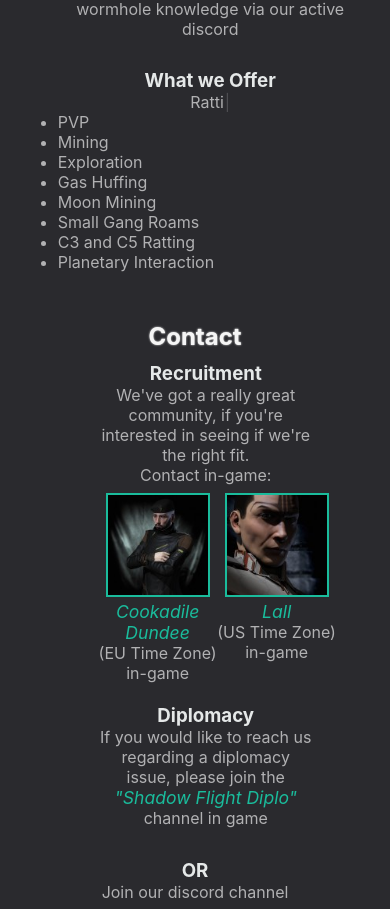
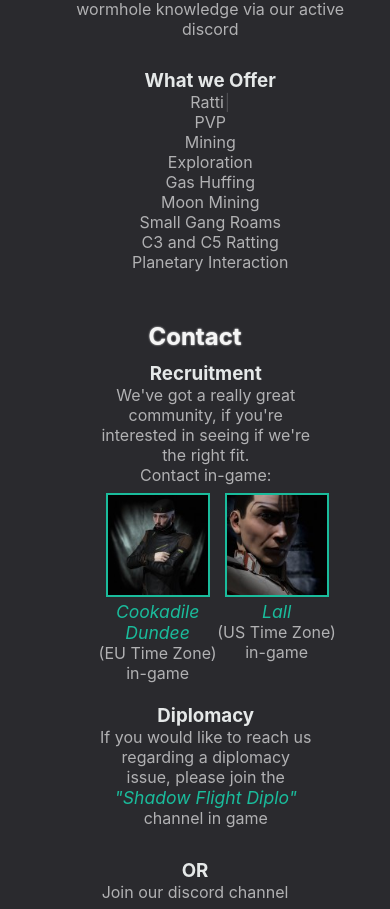
Before and after one commit to phellwege/shadowflight, a React (Create React App) app in the folder shadowflight/: page / in a window 390 px wide. Shown: the part 873-1782 px from the top of the page. Built offline with nearby package versions, Linux system fonts and the light colour scheme; a web font is replaced by a local one.

Commit message:
mobile fixes

```diff
--- a/shadowflight/src/App.css
+++ b/shadowflight/src/App.css
@@ -121,4 +121,8 @@
   #containerDiv {
     width: 85%;
   }
+  #divSplit #whatWeOffer li {
+    text-align: center;
+    list-style: none;
+  }
 }
--- a/shadowflight/src/components/About.js
+++ b/shadowflight/src/components/About.js
@@ -42,7 +42,7 @@ export default () => {
                                     loop: true,
                                 }}
                             />
-                            <ul>
+                            <ul id='whatWeOffer'>
                                 <li>PVP</li>
                                 <li>Mining</li>
                                 <li>Exploration</li>
```
